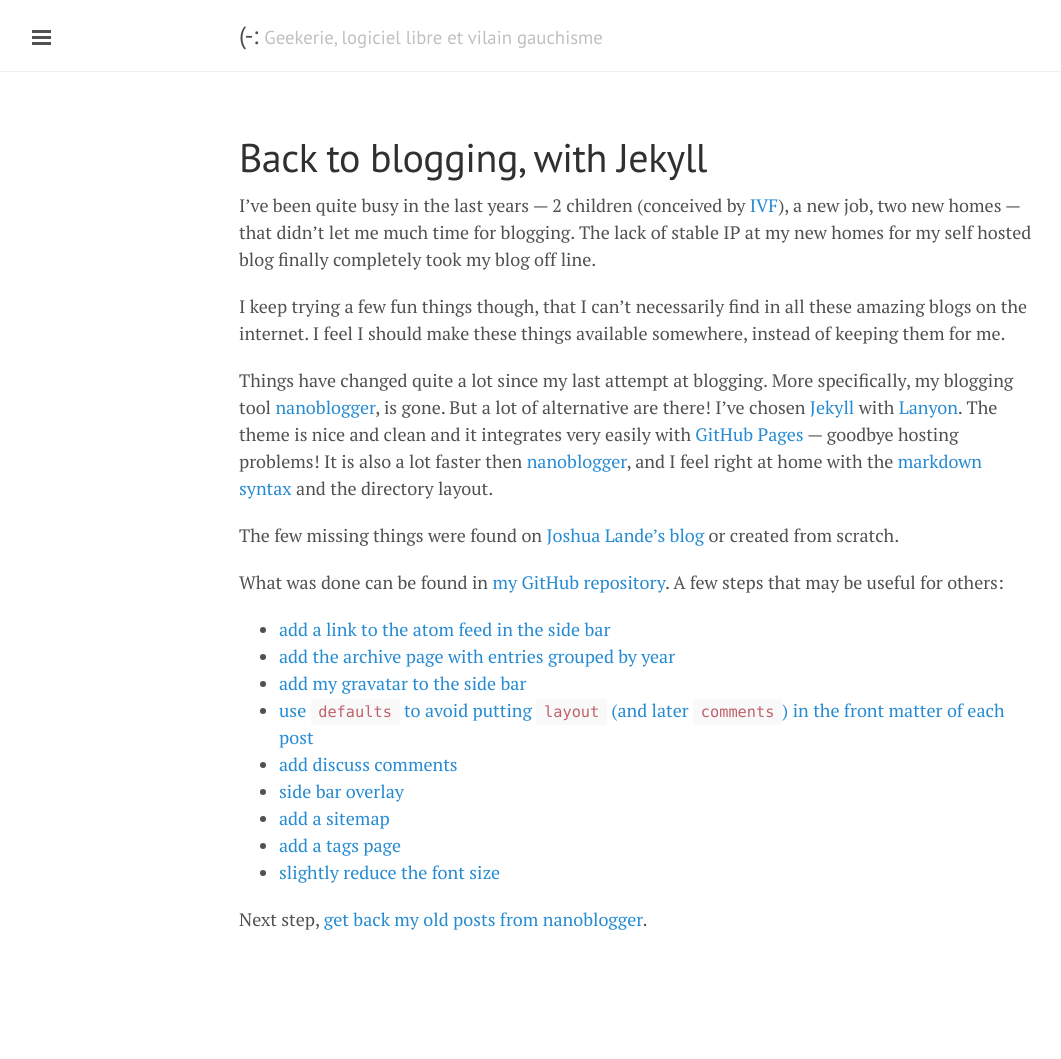
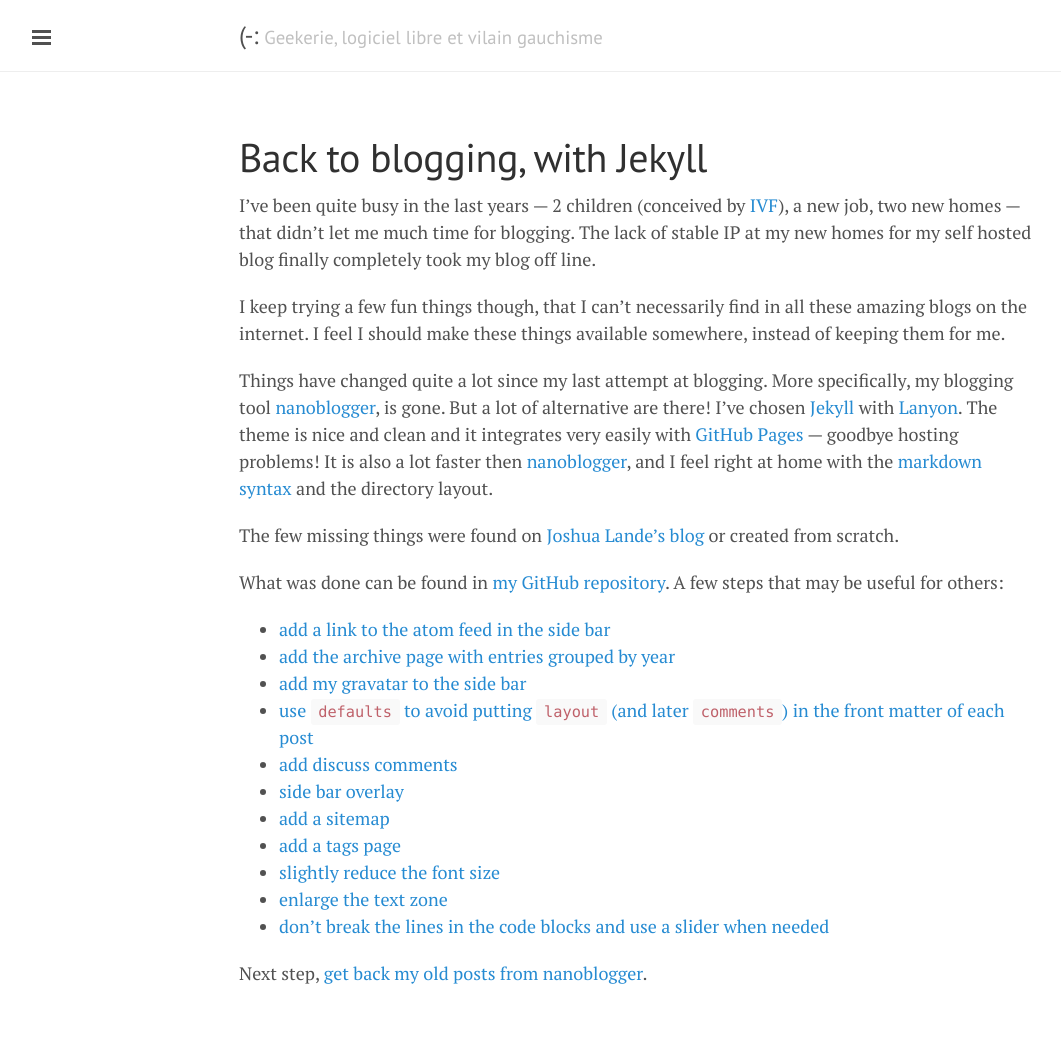
Before and after one commit to glehmann/glehmann.github.io, a Jekyll site: the page built from _posts/2014-12-22-Back-to-blogging-with-jekyll.md, in a window 1280 px wide. Shown: the whole page, without its empty margins (1-1062 px from the left). Built offline with Jekyll 4.4.1, drawn with Linux system fonts in a browser that asks for light colours; Markdown is read by kramdown in place of the engine named in the settings; comment, search, counter and statistics services are not loaded; before the commit the page ends 1005 px from its top, so only the background shows below that.

Commit message:
break a few too long lines and add the links to the new style changes in the related post

```diff
--- a/_posts/2014-12-22-Back-to-blogging-with-jekyll.md
+++ b/_posts/2014-12-22-Back-to-blogging-with-jekyll.md
@@ -31,7 +31,9 @@ A few steps that may be useful for others:
 * [side bar overlay](https://github.com/glehmann/glehmann.github.io/commit/8d6b2cd)
 * [add a sitemap](https://github.com/glehmann/glehmann.github.io/commit/6e824cb)
 * [add a tags page](https://github.com/glehmann/glehmann.github.io/commit/0fa4566)
-* [slightly reduce the font size](https://github.com/glehmann/glehmann.github.io/commit/fdba01e)
+* [slightly reduce the font size](https://github.com/glehmann/glehmann.github.io/commit/c3ddccb)
+* [enlarge the text zone](https://github.com/glehmann/glehmann.github.io/commit/acb27a9)
+* [don't break the lines in the code blocks and use a slider when needed](https://github.com/glehmann/glehmann.github.io/commit/85a941d)
 
 Next step, [get back my old posts from nanoblogger]({% post_url 2014-12-24-Converting-nanoblogger-posts-to-jekyll %}).
 
```
Also changed, not shown: _posts/2014-12-29-Playing-with-libclang.md (+3 -2 lines).
